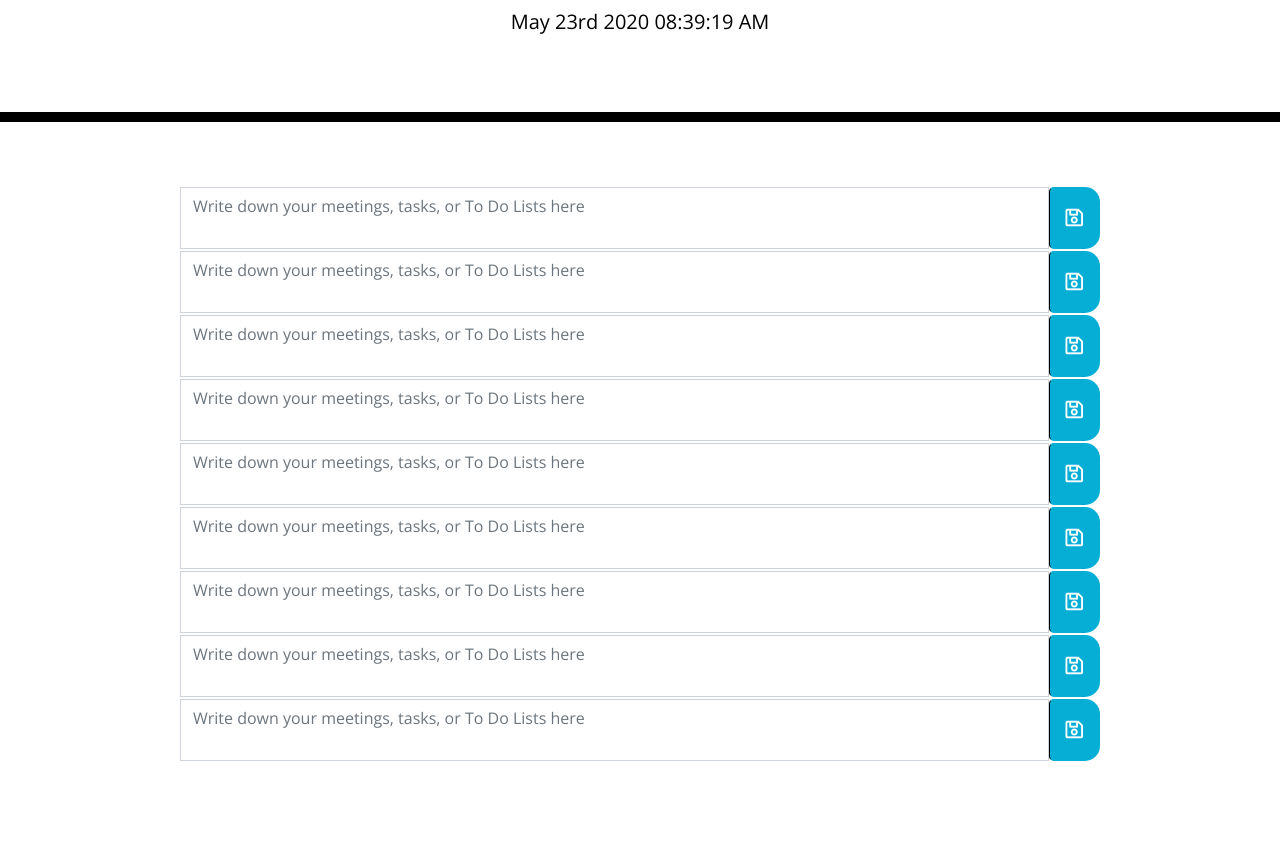
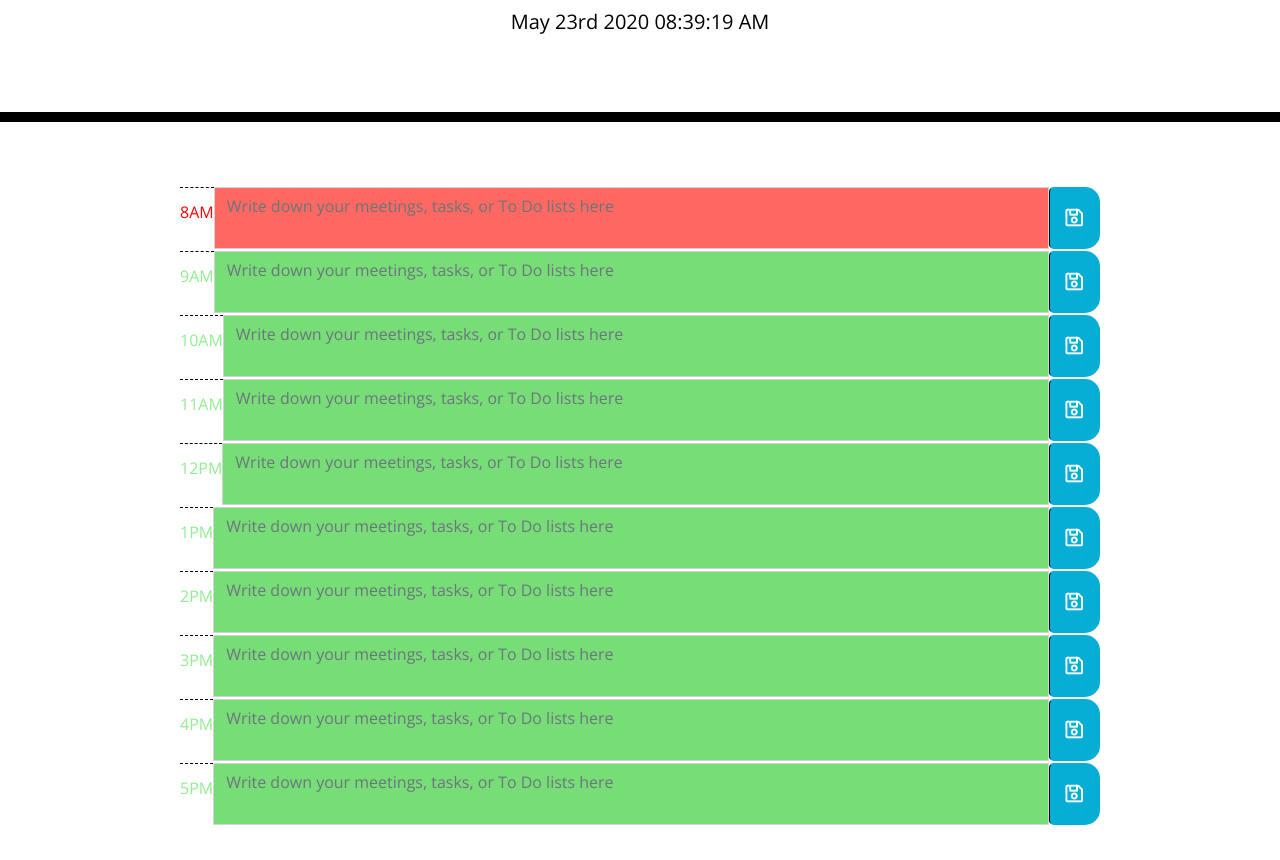
Before and after one commit to markmcdnyu/Workday-Planner, a plain HTML site: page index.html in a window 1280 px wide. Shown: the part 182-1042 px from the top of the page. Before the commit the page ends 978 px from the top, so only its background shows below. Drawn offline with nearby package versions, Linux system fonts and the light colour scheme.

Commit message:
added in the JS to change the clicks and time intervals for present, future, past styling

```diff
--- a/assets/script.js
+++ b/assets/script.js
@@ -8,40 +8,90 @@ setInterval(function () {
 }, 1000);
 
 //Need array to store the array of Tasks
-//let taskList = []
+let taskList = ['', '', '', '', '', '', '', '', '','']
 
 // Need to call the function to store the data inputs locally
+store();
+
+//Need to make different the displays for past present and future, while also displaying the times--for loop?
+for (let i = 0; i < taskList.length; i++){
+    let workHours = moment({ hour: 8 + i })
+    let currentHour = moment().hour();
+
+    // Need to add times to the HTML from the for loop?
+    $('#time' + i).text(workHours.format('hA'));
+
+    //Will need conditiionals for the current hour vs the past and future states
+    if (workHours.hour() < currentHour) {
+        $('#tasks' + i).addClass('past');
+        $('#tasks' + i).attr("placeholder", "time expired");
+        $('#tasks' + i).prev().css('color', 'gray');
+    } else if (workHours.hour() > currentHour) {
+        $('#tasks' + i).addClass('future');
+        $('#tasks' + i).attr("placeholder", "Write down your meetings, tasks, or To Do lists here");
+        $('#tasks' + i).prev().css('color', 'lightgreen');
+    } else {
+        $('#tasks' + i).addClass('present');
+        $('#tasks' + i).prev().css('color', 'red');
+    }
+
+    $('#tasks' + i).val(taskList[i]);
+};
+
+//on click event for the save button (savBtn)
+$('.saveBtn').on('click', function (event) {
+    let index = event.target.value;
+
+    //Need to assign the vale to the array because I will need to store it
+    taskList[index] = $('#tasks' + index).val();
+
+    //now I need to persist/store the data
+    localStorage.setItem('taskList', JSON.stringify(taskList));
+
+});
+
+//Need the fucntion to store the data
+function store() {
+    let list = JSON.parse(localStorage.getItem('taskList'));
+    if (list !== null) {
+        taskList = list;
+    } else {
+        return list;
+    }
+};
+
 
 /* ACCEPTANCE CRITERIA
 
 
     WHEN I open the planner
     THEN the current day is displayed at the top of the calendar
-    --Ideas on what to do--
-
+    got it on momment
+    DONE
 
     WHEN I scroll down
     THEN I am presented with timeblocks for standard business hours
     --Ideas on what to do--
-
+    make it 9-5 with 9 divs that carry all the functionalty for JS to target and input with moment
 
     WHEN I view the timeblocks for that day
     THEN each timeblock is color coded to indicate whether it is in the past, present, or future
     --Ideas on what to do--
-
+    CSS is there from the given. Need to use moment to show past present
 
     WHEN I click into a timeblock
     THEN I can enter an event
     --Ideas on what to do--
-
+    textarea, use persist to store locally
 
     WHEN I click the save button for that timeblock
     THEN the text for that event is saved in local storage
     --Ideas on what to do--
-
+    on click event for the save button (savBtn)
+    use persist to store locally
 
     WHEN I refresh the page
     THEN the saved events persist
     --Ideas on what to do--
-
+    persist
 */
--- a/index.html
+++ b/index.html
@@ -40,6 +40,22 @@
         <div class="container">
         <!-- Timeblocks go here -->
 
+            <!-- 8am -->
+            <div class="row mb-n3">
+                <!--Space one column before starting the main info div-->
+                <div class="col-1"></div>
+                <!-- Timeblocks column of infomation will start here-->
+                <div class="col-10">
+                    <div class="input-group">
+                        <span class="hour pt-3" id="time0"></span>
+                        <textarea class="form-control" id="tasks0" placeholder="Write down your meetings, tasks, or To Do lists here"></textarea>
+                        <button type="button" class="far fa-save btn btn-lg saveBtn" id="saveBtn0" value="0"></button>
+                    </div>
+                </div>
+                <!--One column of space from the right hand side-->
+                <div class="col-1"></div>
+            </div>
+
             <!-- 9am -->
             <div class="row mb-n3">
                 <!--Space one column before starting the main info div-->
@@ -47,9 +63,9 @@
                 <!-- Timeblocks column of infomation will start here-->
                 <div class="col-10">
                     <div class="input-group">
-                        <span class="hour pt-3" id="time0"></span>
-                        <textarea class="form-control" id="tasks0" placeholder="Write down your meetings, tasks, or To Do Lists here"></textarea>
-                        <button type="button" class="far fa-save btn btn-lg saveBtn" id="saveBtn0" value="0"></button>
+                        <span class="hour pt-3" id="time1"></span>
+                        <textarea class="form-control" id="tasks1" placeholder="Write down your meetings, tasks, or To Do lists here"></textarea>
+                        <button type="button" class="far fa-save btn btn-lg saveBtn" id="saveBtn1" value="1"></button>
                     </div>
                 </div>
                 <!--One column of space from the right hand side-->
@@ -63,9 +79,9 @@
                 <!-- Timeblocks column of infomation will start here-->
                 <div class="col-10">
                     <div class="input-group">
-                        <span class="hour pt-3" id="time1"></span>
-                        <textarea class="form-control" id="tasks1" placeholder="Write down your meetings, tasks, or To Do Lists here"></textarea>
-                        <button type="button" class="far fa-save btn btn-lg saveBtn" id="saveBtn1" value="1"></button>
+                        <span class="hour pt-3" id="time2"></span>
+                        <textarea class="form-control" id="tasks2" placeholder="Write down your meetings, tasks, or To Do lists here"></textarea>
+                        <button type="button" class="far fa-save btn btn-lg saveBtn" id="saveBtn2" value="2"></button>
                     </div>
                 </div>
                 <!--One column of space from the right hand side-->
@@ -79,9 +95,9 @@
                 <!-- Timeblocks column of infomation will start here-->
                 <div class="col-10">
                     <div class="input-group">
-                        <span class="hour pt-3" id="time2"></span>
-                        <textarea class="form-control" id="tasks2" placeholder="Write down your meetings, tasks, or To Do Lists here"></textarea>
-                        <button type="button" class="far fa-save btn btn-lg saveBtn" id="saveBtn2" value="2"></button>
+                        <span class="hour pt-3" id="time3"></span>
+                        <textarea class="form-control" id="tasks3" placeholder="Write down your meetings, tasks, or To Do lists here"></textarea>
+                        <button type="button" class="far fa-save btn btn-lg saveBtn" id="saveBtn3" value="3"></button>
                     </div>
                 </div>
                 <!--One column of space from the right hand side-->
@@ -95,9 +111,9 @@
                 <!-- Timeblocks column of infomation will start here-->
                 <div class="col-10">
                     <div class="input-group">
-                        <span class="hour pt-3" id="time3"></span>
-                        <textarea class="form-control" id="tasks3" placeholder="Write down your meetings, tasks, or To Do Lists here"></textarea>
-                        <button type="button" class="far fa-save btn btn-lg saveBtn" id="saveBtn3" value="3"></button>
+                        <span class="hour pt-3" id="time4"></span>
+                        <textarea class="form-control" id="tasks4" placeholder="Write down your meetings, tasks, or To Do lists here"></textarea>
+                        <button type="button" class="far fa-save btn btn-lg saveBtn" id="saveBtn4" value="4"></button>
                     </div>
                 </div>
                 <!--One column of space from the right hand side-->
@@ -111,9 +127,9 @@
                 <!-- Timeblocks column of infomation will start here-->
                 <div class="col-10">
                     <div class="input-group">
-                        <span class="hour pt-3" id="time4"></span>
-                        <textarea class="form-control" id="tasks4" placeholder="Write down your meetings, tasks, or To Do Lists here"></textarea>
-                        <button type="button" class="far fa-save btn btn-lg saveBtn" id="saveBtn4" value="4"></button>
+                        <span class="hour pt-3" id="time5"></span>
+                        <textarea class="form-control" id="tasks5" placeholder="Write down your meetings, tasks, or To Do lists here"></textarea>
+                        <button type="button" class="far fa-save btn btn-lg saveBtn" id="saveBtn5" value="5"></button>
                     </div>
                 </div>
                 <!--One column of space from the right hand side-->
@@ -127,9 +143,9 @@
                 <!-- Timeblocks column of infomation will start here-->
                 <div class="col-10">
                     <div class="input-group">
-                        <span class="hour pt-3" id="time5"></span>
-                        <textarea class="form-control" id="tasks5" placeholder="Write down your meetings, tasks, or To Do Lists here"></textarea>
-                        <button type="button" class="far fa-save btn btn-lg saveBtn" id="saveBtn5" value="5"></button>
+                        <span class="hour pt-3" id="time6"></span>
+                        <textarea class="form-control" id="tasks6" placeholder="Write down your meetings, tasks, or To Do lists here"></textarea>
+                        <button type="button" class="far fa-save btn btn-lg saveBtn" id="saveBtn6" value="6"></button>
                     </div>
                 </div>
                 <!--One column of space from the right hand side-->
@@ -143,9 +159,9 @@
                 <!-- Timeblocks column of infomation will start here-->
                 <div class="col-10">
                     <div class="input-group">
-                        <span class="hour pt-3" id="time6"></span>
-                        <textarea class="form-control" id="tasks6" placeholder="Write down your meetings, tasks, or To Do Lists here"></textarea>
-                        <button type="button" class="far fa-save btn btn-lg saveBtn" id="saveBtn6" value="6"></button>
+                        <span class="hour pt-3" id="time7"></span>
+                        <textarea class="form-control" id="tasks7" placeholder="Write down your meetings, tasks, or To Do lists here"></textarea>
+                        <button type="button" class="far fa-save btn btn-lg saveBtn" id="saveBtn7" value="7"></button>
                     </div>
                 </div>
                 <!--One column of space from the right hand side-->
@@ -159,9 +175,9 @@
                 <!-- Timeblocks column of infomation will start here-->
                 <div class="col-10">
                     <div class="input-group">
-                        <span class="hour pt-3" id="time7"></span>
-                        <textarea class="form-control" id="tasks7" placeholder="Write down your meetings, tasks, or To Do Lists here"></textarea>
-                        <button type="button" class="far fa-save btn btn-lg saveBtn" id="saveBtn7" value="7"></button>
+                        <span class="hour pt-3" id="time8"></span>
+                        <textarea class="form-control" id="tasks8" placeholder="Write down your meetings, tasks, or To Do lists here"></textarea>
+                        <button type="button" class="far fa-save btn btn-lg saveBtn" id="saveBtn8" value="8"></button>
                     </div>
                 </div>
                 <!--One column of space from the right hand side-->
@@ -175,9 +191,9 @@
                 <!-- Timeblocks column of infomation will start here-->
                 <div class="col-10">
                     <div class="input-group">
-                        <span class="hour pt-3" id="time8"></span>
-                        <textarea class="form-control" id="tasks8" placeholder="Write down your meetings, tasks, or To Do Lists here"></textarea>
-                        <button type="button" class="far fa-save btn btn-lg saveBtn" id="saveBtn8" value="8"></button>
+                        <span class="hour pt-3" id="time9"></span>
+                        <textarea class="form-control" id="tasks9" placeholder="Write down your meetings, tasks, or To Do lists here"></textarea>
+                        <button type="button" class="far fa-save btn btn-lg saveBtn" id="saveBtn9" value="9"></button>
                     </div>
                 </div>
                 <!--One column of space from the right hand side-->
```
